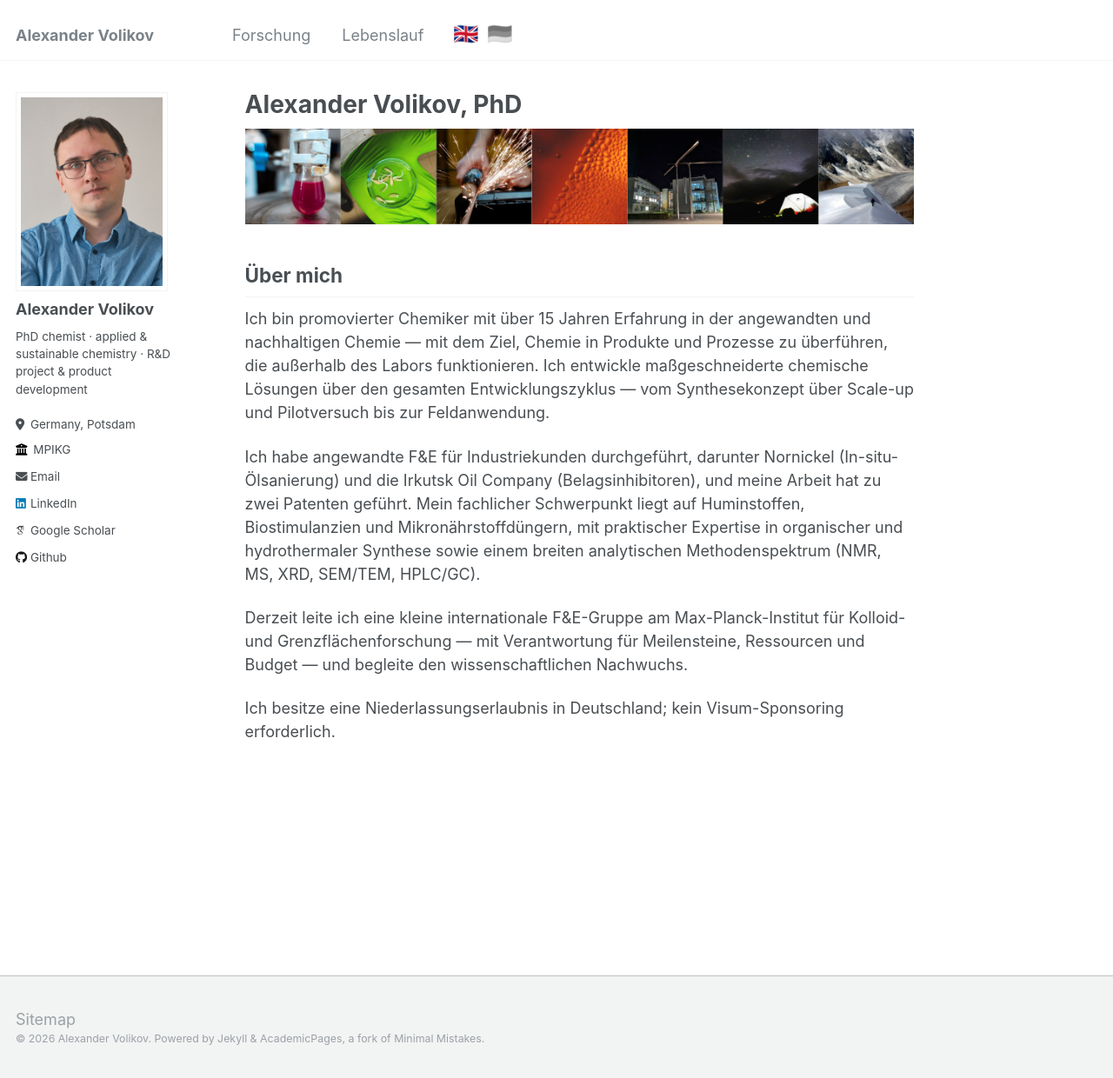
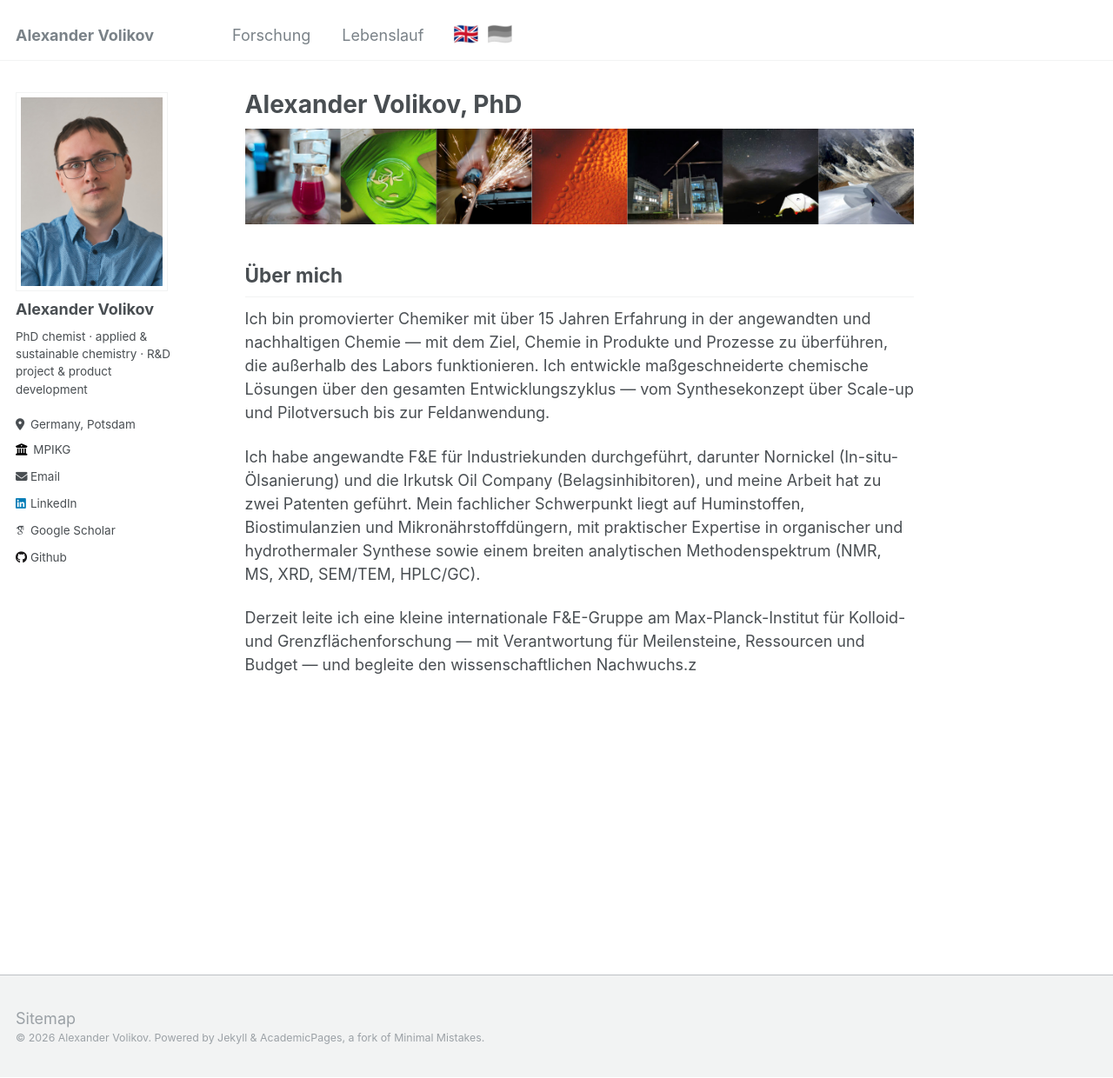
Before and after one commit to alexandervolikov/alexandervolikov.github.io, a Jekyll site: the page built from _pages/de/about.md, in a window 1280 px wide and 1240 px high. Shown: the whole window at 87% size. Built offline with Jekyll 4.4.1, drawn with Linux system fonts in a browser that asks for light colours; some web fonts are replaced.

Commit message:
Apply manual edits to German About and CV pages
Co-Authored-By: Claude Sonnet 4.6 <noreply@anthropic.com>

```diff
--- a/_pages/de/about.md
+++ b/_pages/de/about.md
@@ -14,6 +14,4 @@ Ich bin promovierter Chemiker mit über 15 Jahren Erfahrung in der angewandten u
 
 Ich habe angewandte F&E für Industriekunden durchgeführt, darunter Nornickel (In-situ-Ölsanierung) und die Irkutsk Oil Company (Belagsinhibitoren), und meine Arbeit hat zu zwei Patenten geführt. Mein fachlicher Schwerpunkt liegt auf Huminstoffen, Biostimulanzien und Mikronährstoffdüngern, mit praktischer Expertise in organischer und hydrothermaler Synthese sowie einem breiten analytischen Methodenspektrum (NMR, MS, XRD, SEM/TEM, HPLC/GC).
 
-Derzeit leite ich eine kleine internationale F&E-Gruppe am Max-Planck-Institut für Kolloid- und Grenzflächenforschung — mit Verantwortung für Meilensteine, Ressourcen und Budget — und begleite den wissenschaftlichen Nachwuchs.
-
-Ich besitze eine Niederlassungserlaubnis in Deutschland; kein Visum-Sponsoring erforderlich.
+Derzeit leite ich eine kleine internationale F&E-Gruppe am Max-Planck-Institut für Kolloid- und Grenzflächenforschung — mit Verantwortung für Meilensteine, Ressourcen und Budget — und begleite den wissenschaftlichen Nachwuchs.z
```
Also changed, not shown: _pages/de/cv.md (+1 -1 lines).
